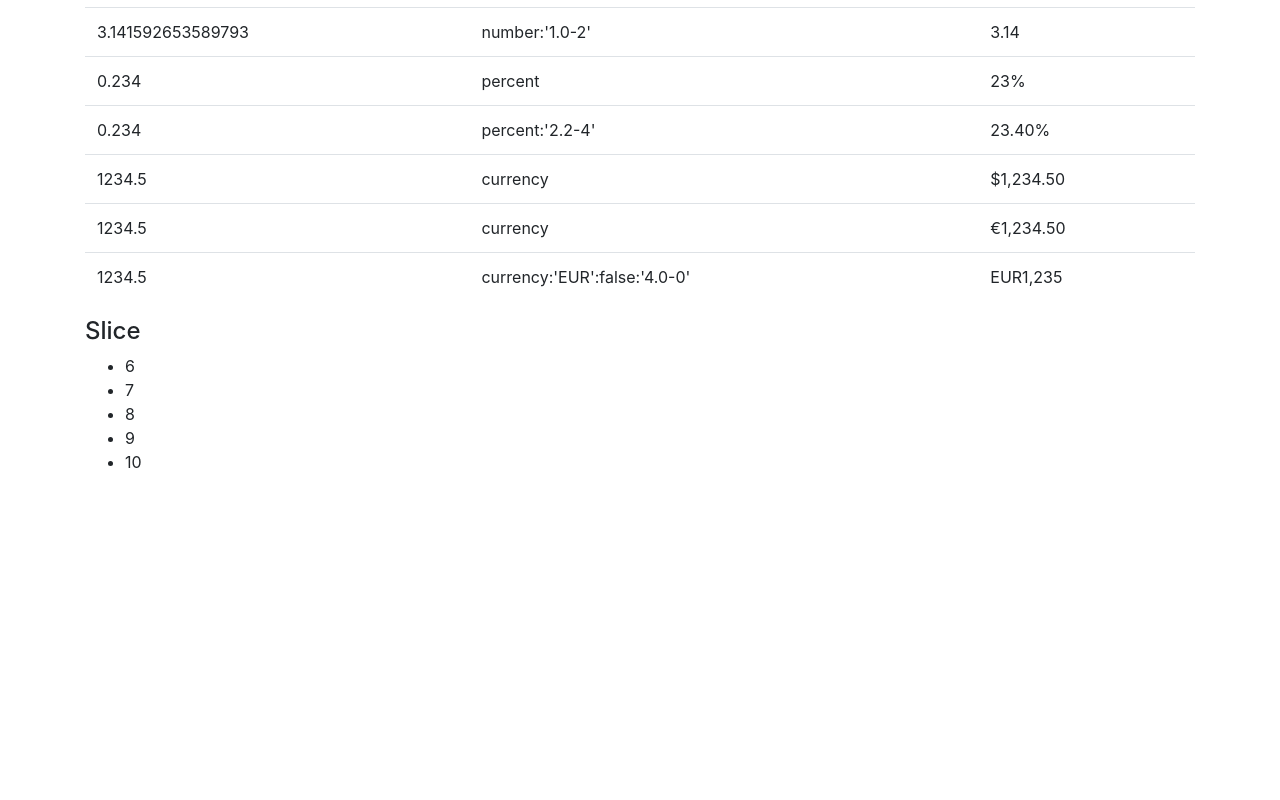
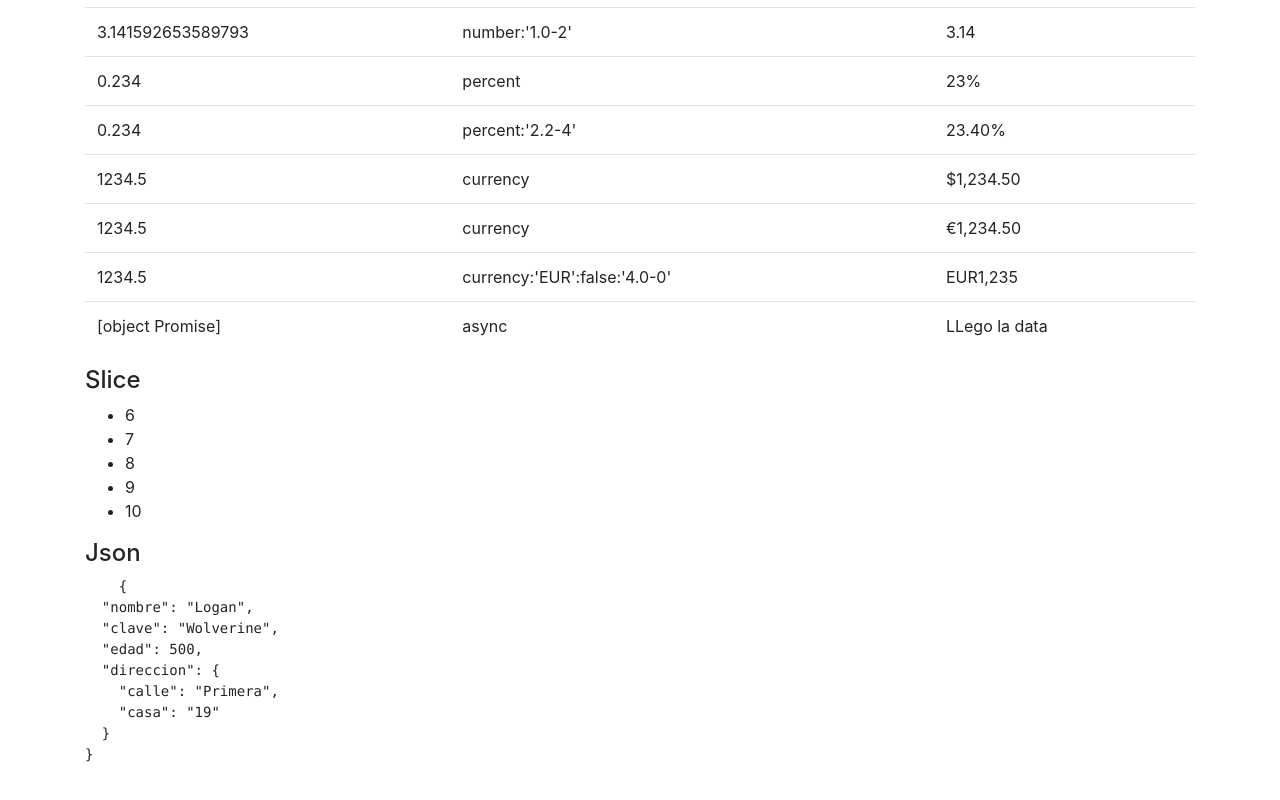
Before and after one commit to NitaiFraire/Pipes, an Angular app: page / in a window 1280 px wide. Shown: the part 442-1242 px from the top of the page. Before the commit the page ends 932 px from the top, so only its background shows below. Built offline with nearby package versions, Linux system fonts and the light colour scheme.

Commit message:
pipe: Async

```diff
--- a/src/app/app.component.html
+++ b/src/app/app.component.html
@@ -71,6 +71,11 @@
         <td> currency:'EUR':false:'4.0-0' </td>
         <td> {{ salario | currency:'EUR':false:'4.0-0' }} </td>
       </tr>
+      <tr>
+        <td> {{ varlorDePromesa }} </td>
+        <td> async </td>
+        <td> {{ varlorDePromesa | async }} </td>
+      </tr>
     </tbody>
   </table>
 
@@ -79,4 +84,9 @@
     <li *ngFor="let item of arreglo | slice:5:20">{{ item }}</li>
   </ul>
 
+  <h4>Json</h4>
+  <pre>
+    {{ heroe | json }}
+  </pre>
+
 </div>
--- a/src/app/app.component.ts
+++ b/src/app/app.component.ts
@@ -1,4 +1,5 @@
 import { Component } from '@angular/core';
+import { resolve, reject } from 'q';
 
 @Component({
   selector: 'app-root',
@@ -12,4 +13,19 @@ export class AppComponent {
   PI = Math.PI;
   a:number = 0.234;
   salario = 1234.5;
+
+  heroe = {
+    nombre: 'Logan',
+    clave: 'Wolverine',
+    edad: 500,
+    direccion:{
+      calle: 'Primera',
+      casa: '19'
+    }
+  }
+
+  varlorDePromesa = new Promise( ( resolve, reject )=>{
+
+    setTimeout( ()=>resolve('LLego la data'),3500);
+  })
 }
```
